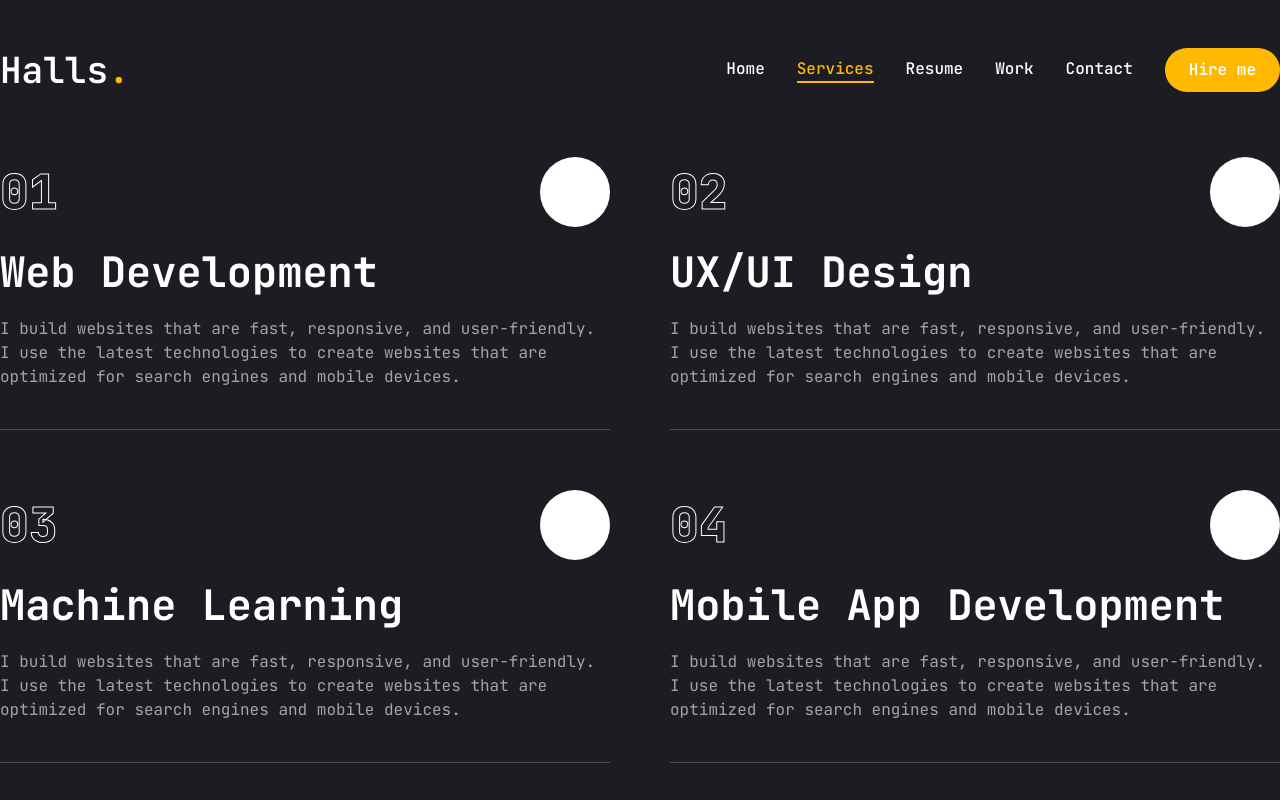
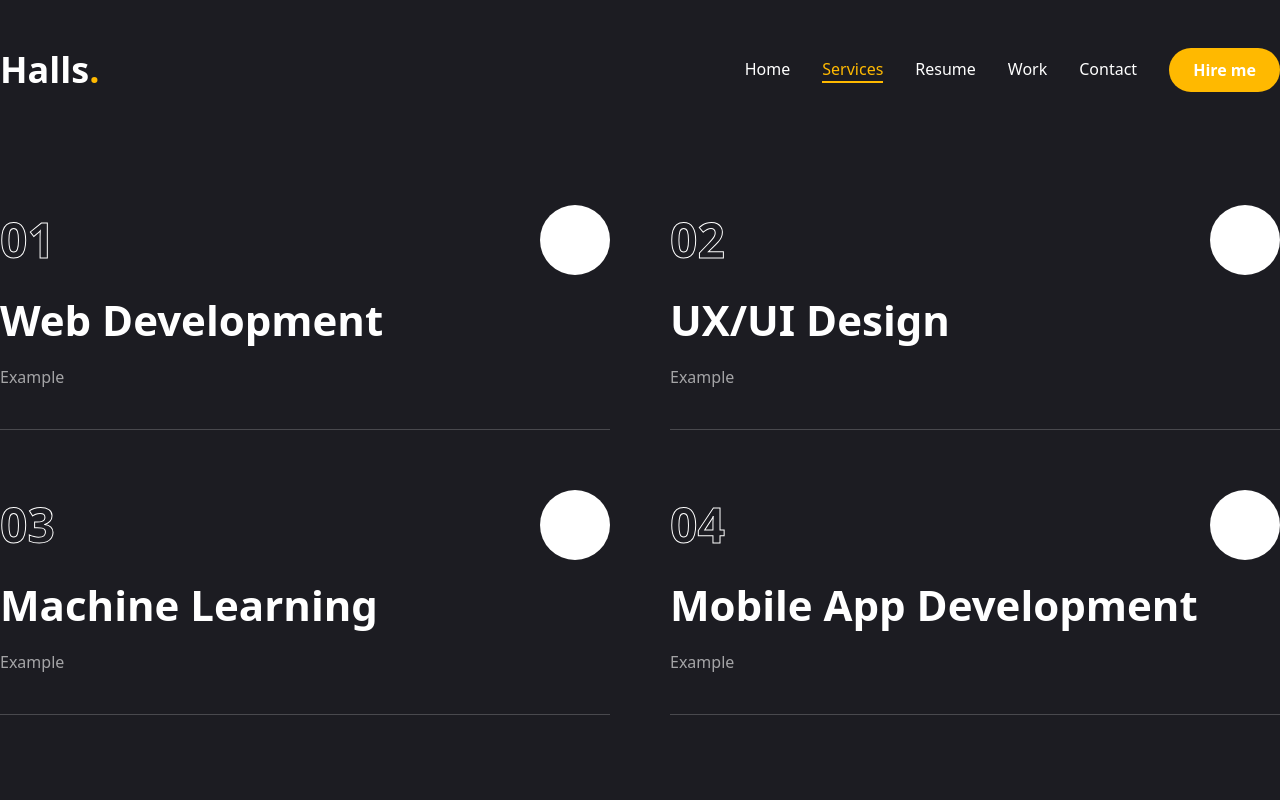
Before and after one commit to Luk4om/Phatcharaphon_Portfolio, a Next.js app: page /services in a window 1280 px wide. Built offline with nearby package versions, Linux system fonts and the light colour scheme.

Commit message:
Update Data and check link

```diff
--- a/app/contact/page.jsx
+++ b/app/contact/page.jsx
@@ -51,7 +51,7 @@ const Contact = () => {
             <form className="flex flex-col gap-6 p-10 bg-[#27272c] rounded-xl">
               <h3 className="text-4xl text-amber-400">Let's Work Together</h3>
               <p className="text-white/60">
-                Lorem ipsum dolor sit amet, consectetur adipiscing elit. Sed euismod, nunc ut aliquam aliquam, nunc nisl aliquet nunc, quis aliquam nisl nisl sit amet nisl.
+                Sample form for submitting details.
               </p>
               {/* input */}
               <div className="grid grid-cols-1 md:grid-cols-2 gap-6">
--- a/app/globals.css
+++ b/app/globals.css
@@ -49,7 +49,7 @@
   --screen-lg: 960px;
   --screen-xl: 1200px;
 
-  --font-primary: "JetBrains Mono", monospace;
+  --font-primary: var(--font-jetbrains-mono), monospace;
   --bg-primary: #1c1c22;
 
   --color: {
--- a/app/layout.jsx
+++ b/app/layout.jsx
@@ -9,7 +9,7 @@ import StairTransition from "@/components/StairTransition";
 const jetbrainsMono = JetBrains_Mono({
   subsets: ["latin"],
   weight: ["100", "200", "300", "400", "500", "600", "700", "800"],
-  variables: '--font-jetbrains-mono'
+  variable: '--font-jetbrains-mono'
 });
 
 // const geistSans = Geist({
@@ -30,9 +30,7 @@ export const metadata = {
 export default function RootLayout({ children }) {
   return (
     <html lang="en">
-      <body
-        className={`${jetbrainsMono.variable} ${jetbrainsMono.variable} antialiased`}
-      >
+      <body className={`${jetbrainsMono.variable} antialiased`}>
         <Header />
         <StairTransition />
         <PageTransition>{children}</PageTransition>
--- a/app/page.jsx
+++ b/app/page.jsx
@@ -5,6 +5,8 @@ import Button from "@/components/ui/Button"
 import { FiDownload } from "react-icons/fi"
 
 const Home = () => {
+  const downloadLink = "https://drive.google.com/drive/folders/15WJQI64g4YzrD3yIG5cEDGWcwa9Il80X?usp=sharing";
+
   return (
     <section className="h-full">
       <div className="container mx-auto h-full">
@@ -17,18 +19,20 @@ const Home = () => {
               <span className="text-amber-400">Phatcharaphon Laoruchiralai</span>
             </h1>
             <p className="max-w-[500px] mb-9 text-white/80">
-              I Bachelor of Computer Science students from Thailand
+              I graduated with a degree in Computer Science and aspire to become a skilled Programmer, System Analyst (SA), or Business Analyst (BA). I am passionate about learning new technologies and am committed to continuously improving and contributing positively through my work.
             </p>
             {/* btn socail */}
             <div className="flex flex-col xl:flex-row items-center gap-8">
+              <a href={downloadLink} download>
                 <Button
                   variant="outline"
                   size="lg"
                   className="uppercase flex items-center gap-2"
                 >
-                <span>Download CV</span>
+                  <span>Download CV/Resume</span>
                   <FiDownload className="text-xl" />
                 </Button>
+              </a>
               <div className="mb-8 xl:mb-0">
                 <Socials
                   containerStyles="flex gap-6"
--- a/app/services/page.jsx
+++ b/app/services/page.jsx
@@ -1,5 +1,6 @@
 "use client";
 
+import { useState } from "react";
 import { BsArrowDownRight } from "react-icons/bs";
 import Link from "next/link";
 import { motion } from "framer-motion";
@@ -9,33 +10,42 @@ const services = [
     num: "01",
     title: "Web Development",
     description:
-      "I build websites that are fast, responsive, and user-friendly. I use the latest technologies to create websites that are optimized for search engines and mobile devices.",
-    href: "/web-development", // Provide a valid href or leave as '' if no link
+      "Example",
+    href: "",
   },
   {
     num: "02",
     title: "UX/UI Design",
     description:
-      "I build websites that are fast, responsive, and user-friendly. I use the latest technologies to create websites that are optimized for search engines and mobile devices.",
-    href: "/ux-ui-design",
+      "Example",
+    href: "",
   },
   {
     num: "03",
     title: "Machine Learning",
     description:
-      "I build websites that are fast, responsive, and user-friendly. I use the latest technologies to create websites that are optimized for search engines and mobile devices.",
-    href: "/machine-learning", // Added href
+      "Example",
+    href: "",
   },
   {
     num: "04",
     title: "Mobile App Development",
     description:
-      "I build websites that are fast, responsive, and user-friendly. I use the latest technologies to create websites that are optimized for search engines and mobile devices.",
-    href: "/mobile-app-development",
+      "Example",
+    href: "",
   },
 ];
 
 const Services = () => {
+  const [message, setMessage] = useState("");
+
+  const handleClick = (path) => {
+    if (!path) {
+      setMessage("ยังไม่มีลิงก์ในส่วนนี้ครับ");
+      setTimeout(() => setMessage(""), 3000);
+    }
+  };
+
   return (
     <section className="min-h-[80vh] flex flex-col justify-center py-12 xl:py-0">
       <div className="container mx-auto">
@@ -51,26 +61,41 @@ const Services = () => {
             return (
               <div
                 key={index}
-                className="flex flex-1 flex-col justify-center gap-6 group">
+                className="flex flex-1 flex-col justify-center gap-6 group"
+              >
                 {/* top */}
                 <div className="w-full flex justify-between items-center">
-                  <div className="text-5xl font-extrabold text-outline text-transparent text-outline-hover trannsition-all duration-500">
+                  <div className="text-5xl font-extrabold text-outline text-transparent text-outline-hover transition-all duration-500">
                     {service.num}
                   </div>
-                  <Link href={service.href} className="w-[70px] h-[70px] rounded-full bg-white group-hover:bg-amber-500 transition-all duration-500 flex justify-center items-center hover:-rotate-45">
-                    <BsArrowDownRight className="text-primary text-3xl" />
-                  </Link>
+                  {service.href ? (
+                    <Link
+                      href={service.href}
+                      className="w-[70px] h-[70px] rounded-full bg-white group-hover:bg-amber-500 transition-all duration-500 flex justify-center items-center hover:-rotate-45"
+                    >
+                      <BsArrowDownRight className="text-primary text-3xl" />
+                    </Link>
+                  ) : (
+                    <button
+                      onClick={() => handleClick(service.href)}
+                      className="w-[70px] h-[70px] rounded-full bg-white group-hover:bg-amber-500 transition-all duration-500 flex justify-center items-center hover:-rotate-45"
+                    >
+                      <BsArrowDownRight className="text-primary text-3xl" />
+                    </button>
+                  )}
                 </div>
                 {/* heading */}
                 <h2 className="text-[42px] font-bold leading-none text-white group-hover:text-amber-500 transition-all duration-500">
                   {service.title}
                 </h2>
                 {/* description */}
-                <p className="text-white/60">
-                  {service.description}
-                </p>
+                <p className="text-white/60">{service.description}</p>
                 {/* border */}
                 <div className="border-b border-white/20 w-full mt-4"></div>
+                {/* message */}
+                {message && service.href === "" && (
+                  <p className="text-rose-500 mt-2">{message}</p>
+                )}
               </div>
             );
           })}
--- a/components/Photo.jsx
+++ b/components/Photo.jsx
@@ -21,7 +21,7 @@ const Photo = () => {
           }}>
           <div className="w-[298px] h-[298px] xl:w-[498px] xl:h-[498px] mix-blend-lighten absolute">
             <Image
-              src="/assets/me_photo.png"
+              src="/assets/me_photo_bg.png"
               priority
               quality={100}
               width={498}
--- a/components/Socials.jsx
+++ b/components/Socials.jsx
@@ -1,25 +1,46 @@
-import Link from "next/link"
+"use client";
 
-import { FaGithub, FaFacebook, FaInstagram, FaLinkedinIn } from "react-icons/fa"
+import Link from "next/link";
+import { useState } from "react";
+import { FaGithub, FaFacebook, FaInstagram, FaLinkedinIn } from "react-icons/fa";
 
 const social = [
-    { icon: <FaGithub />, path: "" },
-    { icon: <FaFacebook />, path: "" },
-    { icon: <FaInstagram />, path: "" },
+  { icon: <FaGithub />, path: "https://github.com/Luk4om" },
+  { icon: <FaFacebook />, path: "https://www.facebook.com/HallsXII" },
+  { icon: <FaInstagram />, path: "https://www.instagram.com/luk._.aom/" },
   { icon: <FaLinkedinIn />, path: "" },
-]
+];
+
 const Socials = ({ containerStyles, iconStyles }) => {
+  const [message, setMessage] = useState("");
+
+  const handleClick = (path) => {
+    if (!path) {
+      setMessage("ยังไม่มีลิงก์ในส่วนนี้ครับ");
+      setTimeout(() => setMessage(""), 3000);
+    }
+  };
+
   return (
     <div className={containerStyles}>
       {social.map((item, index) => {
-                return (
+        return item.path ? (
           <Link key={index} href={item.path} className={iconStyles}>
             {item.icon}
           </Link>
-                )
+        ) : (
+          <button
+            key={index}
+            onClick={() => handleClick(item.path)}
+            className={iconStyles}
+          >
+            {item.icon}
+          </button>
+        );
       })}
+      {message && <p className="text-rose-500 mt-2">{message}</p>}
     </div>
-    )
-}
+  );
+};
 
-export default Socials
+export default Socials;
--- a/components/Stats.jsx
+++ b/components/Stats.jsx
@@ -4,20 +4,20 @@ import CountUp from "react-countup"
 
 const stats = [
     {
-        num: 12,
+        num: 1,
         text: "Years of Experience"
     },
     {
-        num: 26,
+        num: 7,
         text: "Projects Completed"
     },
     {
-        num: 8,
+        num: 14,
         text: "Technology Used"
     },
     {
-        num: 500,
-        text: "Code commits"
+        num: 25,
+        text: "Code commits in 2025"
     },
 ]
 
--- a/eslint.config.mjs
+++ b/eslint.config.mjs
@@ -9,6 +9,18 @@ const compat = new FlatCompat({
   baseDirectory: __dirname,
 });
 
-const eslintConfig = [...compat.extends("next/core-web-vitals")];
+const eslintConfig = [
+  ...compat.extends("next/core-web-vitals"),
+  {
+    rules: {
+      "react/no-unescaped-entities": "off",
+      "@typescript-eslint/quotes": "off",
+      "quotes": [0],
+      "avoidEscape": 0,
+      "allowTemplateLiterals": 0,
+      "no-useless-escape": 0,
+    },
+  },
+];
 
 export default eslintConfig;
--- a/package.json
+++ b/package.json
@@ -18,7 +18,7 @@
     "clsx": "^2.1.1",
     "framer-motion": "^12.5.0",
     "lucide-react": "^0.484.0",
-    "next": "15.2.3",
+    "next": "^15.2.4",
     "react": "^19.0.0",
     "react-countup": "^6.5.3",
     "react-dom": "^19.0.0",
```
Also changed, not shown: app/resume/page.jsx (+61 -28 lines), 1 other file (tests, documents, lock files or other folders). Lines whose indentation alone changed are shown as unchanged.
